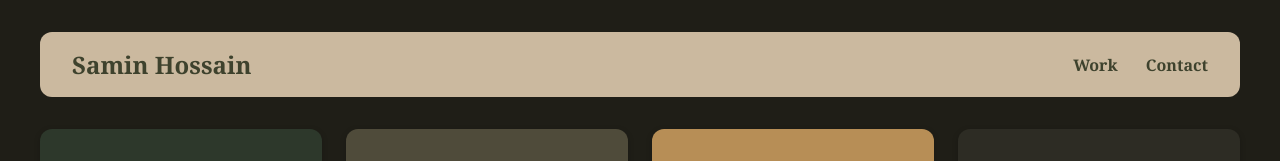
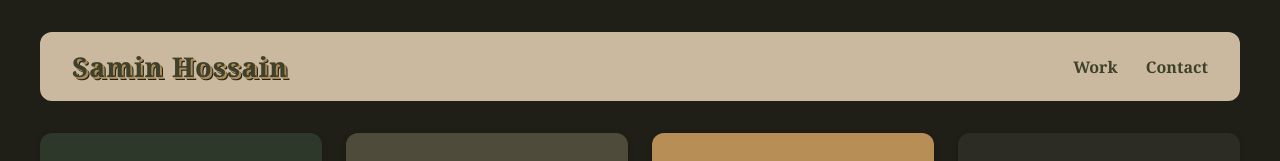
Before and after one commit to Samin007H/portfolio, a plain HTML site: page index.html in a window 1280 px wide. Shown: the top 161 px of the page. Drawn offline with Linux system fonts and the light colour scheme.

Commit message:
Update style.css

```diff
--- a/style.css
+++ b/style.css
@@ -39,9 +39,19 @@ body {
 }
 
 .nav .logo {
-    font-size: 1.5rem;
+    font-size: 1.7rem;
     font-weight: bold;
     color: #3e422d;
+    text-shadow:
+        1px 1px 0 #b78e56,
+        2px 2px 0 #9f8653,
+        3px 3px 0 #1f1e17;
+    letter-spacing: 1px;
+    transition: transform 0.3s ease;
+}
+
+.nav .logo:hover {
+    transform: scale(1.05);
 }
 
 .nav a {
```
